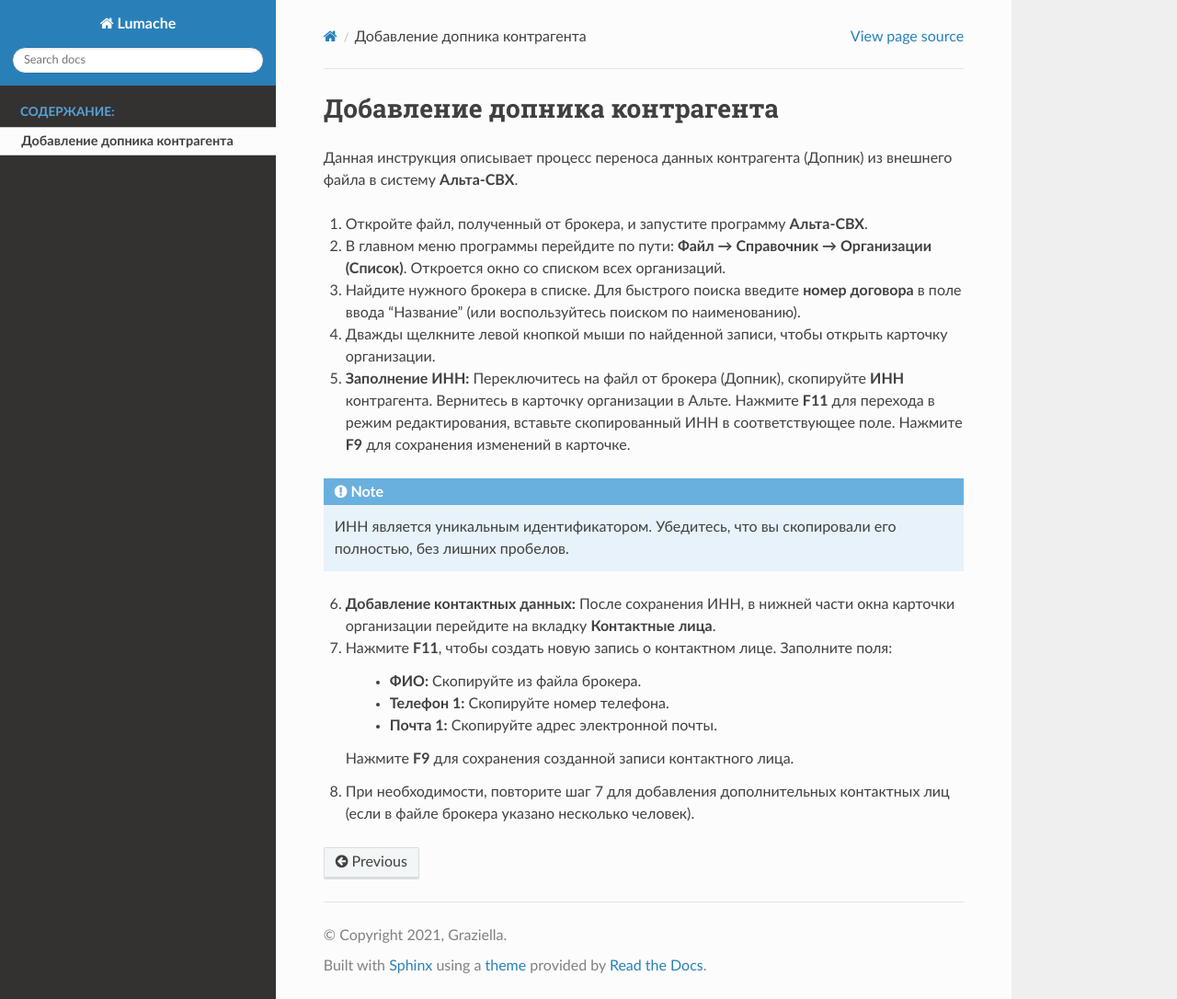
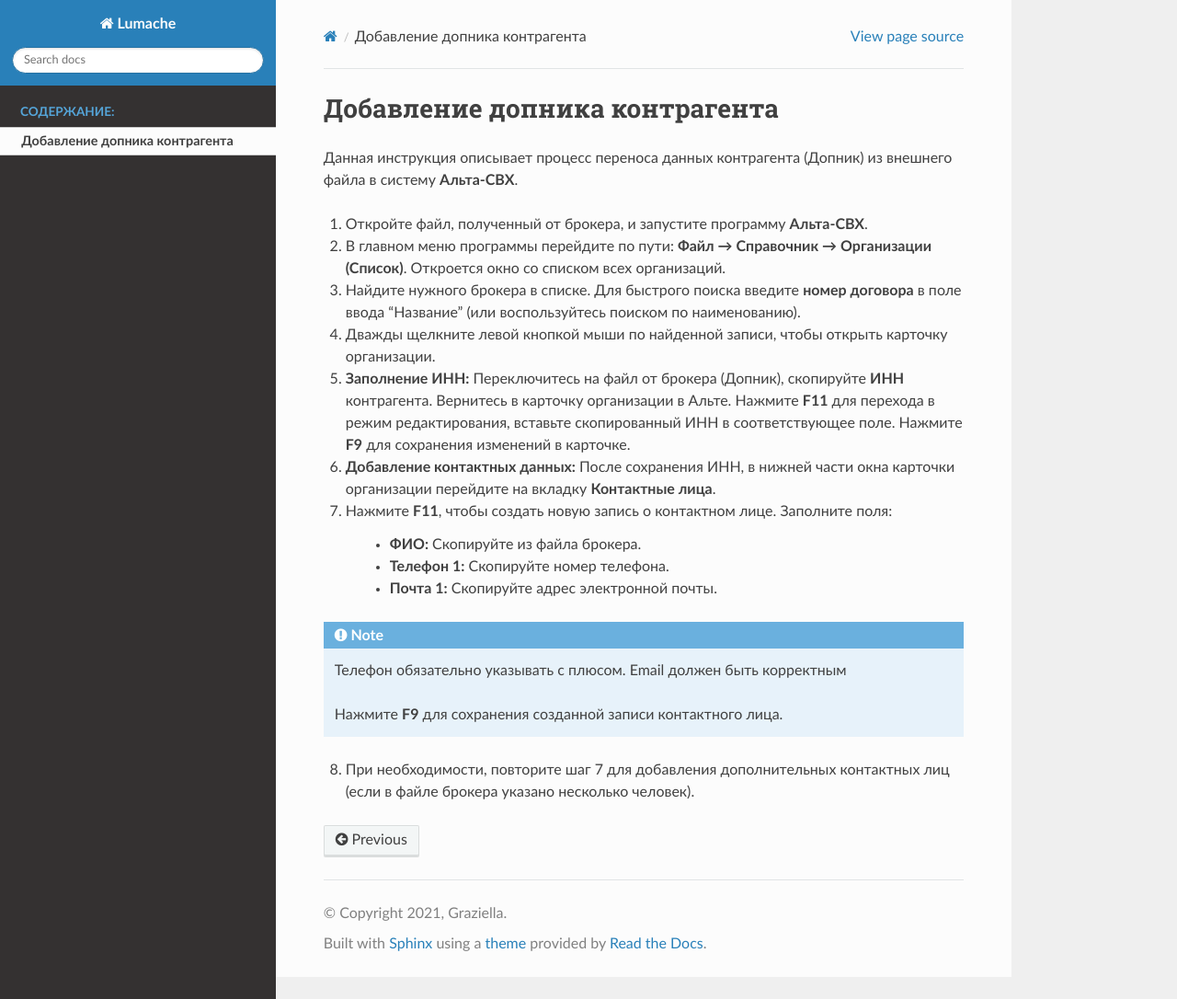
Before and after one commit to RdotF/docs, a Sphinx documentation site: the page built from docs/source/dopnik.rst, in a window 1280 px wide and 1086 px high. Shown: the whole window at 92% size. Built offline with Sphinx 7.4.7 and the Read the Docs theme 3.1.0, drawn with Linux system fonts in a browser that asks for light colours.

Commit message:
Update dopnik.rst

```diff
--- a/docs/source/dopnik.rst
+++ b/docs/source/dopnik.rst
@@ -22,8 +22,7 @@
    Нажмите **F11** для перехода в режим редактирования, вставьте скопированный ИНН в соответствующее поле.
    Нажмите **F9** для сохранения изменений в карточке.
 
-.. note::
-   ИНН является уникальным идентификатором. Убедитесь, что вы скопировали его полностью, без лишних пробелов.
+
 
 6. **Добавление контактных данных:**
    После сохранения ИНН, в нижней части окна карточки организации перейдите на вкладку **Контактные лица**.
@@ -33,6 +32,8 @@
       * **ФИО:** Скопируйте из файла брокера.
       * **Телефон 1:** Скопируйте номер телефона.
       * **Почта 1:** Скопируйте адрес электронной почты.
+.. note::
+   Телефон обязательно указывать с плюсом. Email должен быть корректным
 
    Нажмите **F9** для сохранения созданной записи контактного лица.
 
```
